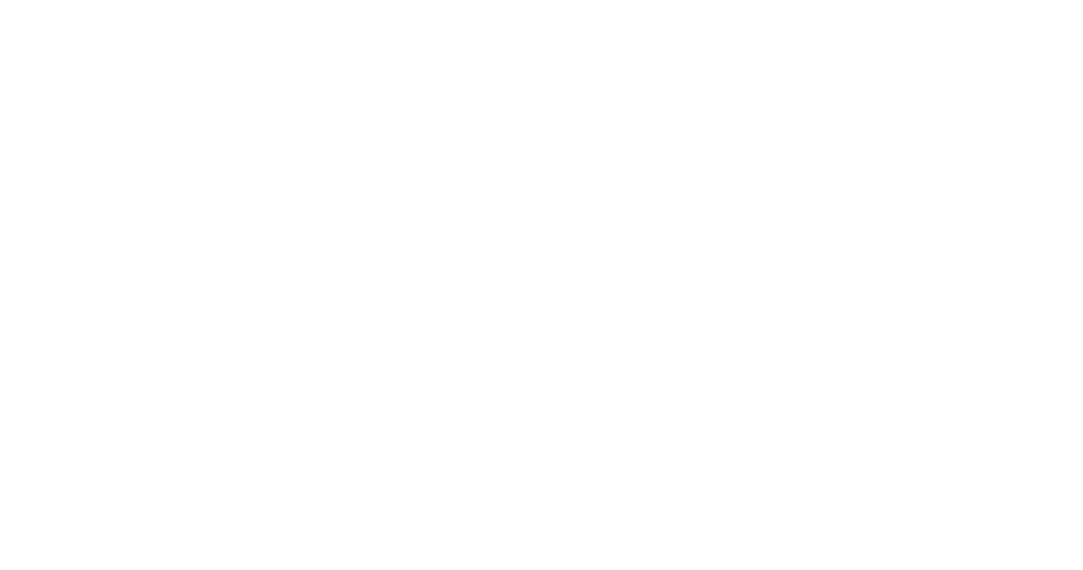
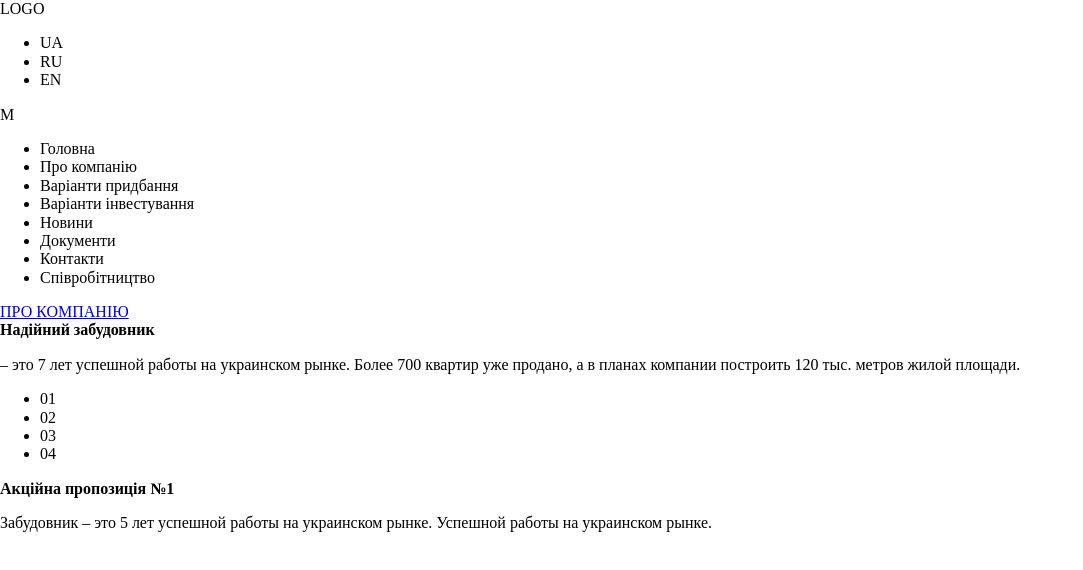
Before and after one commit to dnzln/slider-block, a plain HTML site: page index.html in a window 1280 px wide. Shown: the whole page, without its empty margins (0-1083 px from the left). Drawn offline with Linux system fonts and the light colour scheme.

Commit message:
Done mark up and add images

```diff
--- a/index.html
+++ b/index.html
@@ -8,6 +8,51 @@
     <link rel="stylesheet" href="./style.css">
 </head>
 <body>
-
+    <header class="main-header">
+        <span class="logo">LOGO</span>
+        <ul class="lang-switch-list">
+            <li class="lang-item">UA</li>
+            <li class="lang-item">RU</li>
+            <li class="lang-item">EN</li>
+        </ul>
+        <span class="menu-icon">M</span>
+        <nav class="main-nav">
+            <ul class="menu-list">
+                <li class="menu-item">Головна</li>
+                <li class="menu-item">Про компанію</li>
+                <li class="menu-item">Варіанти придбання</li>
+                <li class="menu-item">Варіанти інвестування</li>
+                <li class="menu-item">Новини</li>
+                <li class="menu-item">Документи</li>
+                <li class="menu-item">Контакти</li>
+                <li class="menu-item">Співробітництво</li>
+            </ul>
+        </nav>
+    </header>
+    <div class="first-block">
+        <div class="link-block">
+            <a href="#" class="about-link">ПРО КОМПАНІЮ</a>
+        </div>
+        <div class="intro-block">
+            <strong class="intro-heading">Надійний
+            забудовник</strong>
+            <p class="intro-text">– это 7 лет успешной работы на украинском рынке. Более 700 квартир уже продано, а в планах компании построить 120 тыс.
+            метров жилой площади.</p>
+        </div>
+        <div class="slider-block">
+            <div class="text-area">
+                <ul class="slider-switch-list">
+                    <li class="slider-item">01</li>
+                    <li class="slider-item">02</li>
+                    <li class="slider-item">03</li>
+                    <li class="slider-item">04</li>
+                </ul>
+                <strong class="slider-heading">Акційна пропозиція №1</strong>
+                <p class="slider-text">Забудовник – это 5 лет успешной работы на украинском рынке. Успешной работы на украинском рынке.
+                </p>
+            </div>
+            <div class="image-area"></div>
+        </div>
+    </div>
 </body>
 </html>
```
Also changed, not shown: assets/Logo.png (added), assets/close-menu.png (added), assets/open-menu.png (added), assets/slider-bg.png (added), 1 other file.
